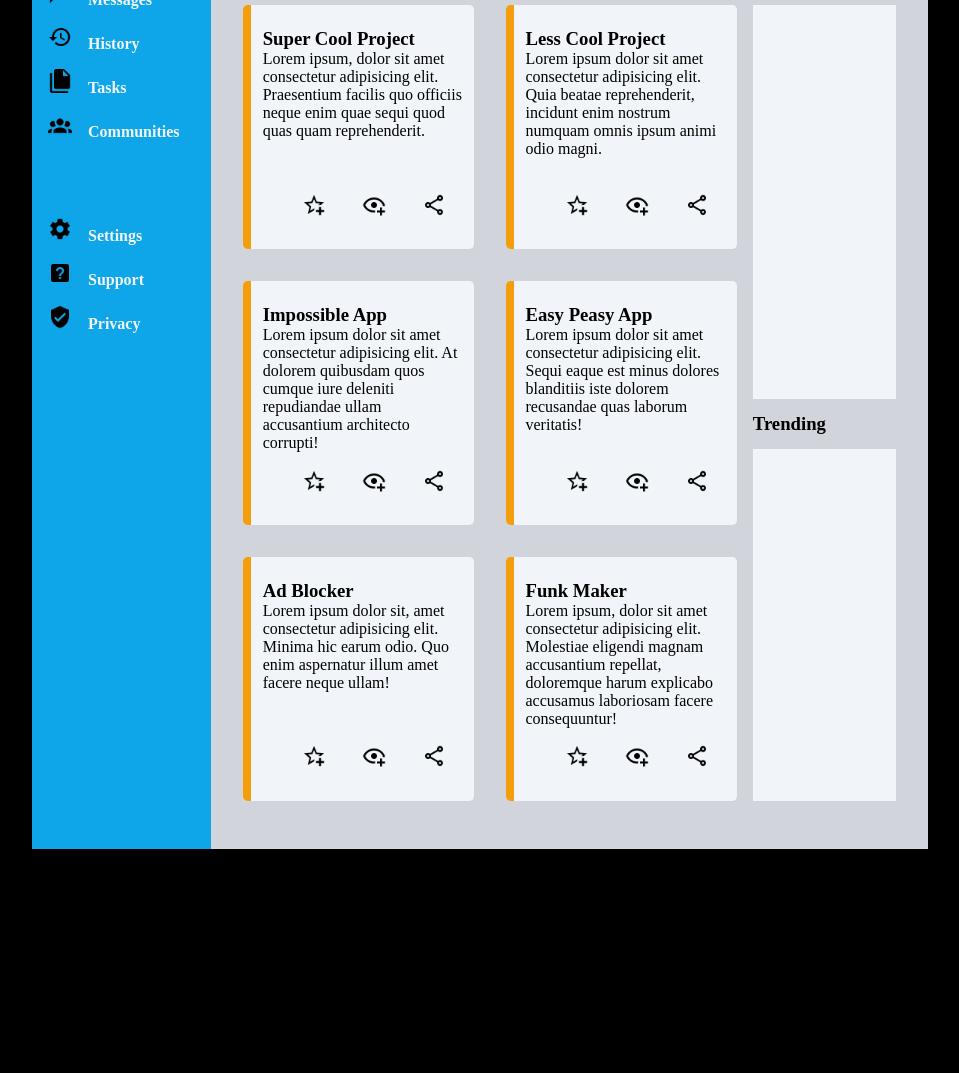
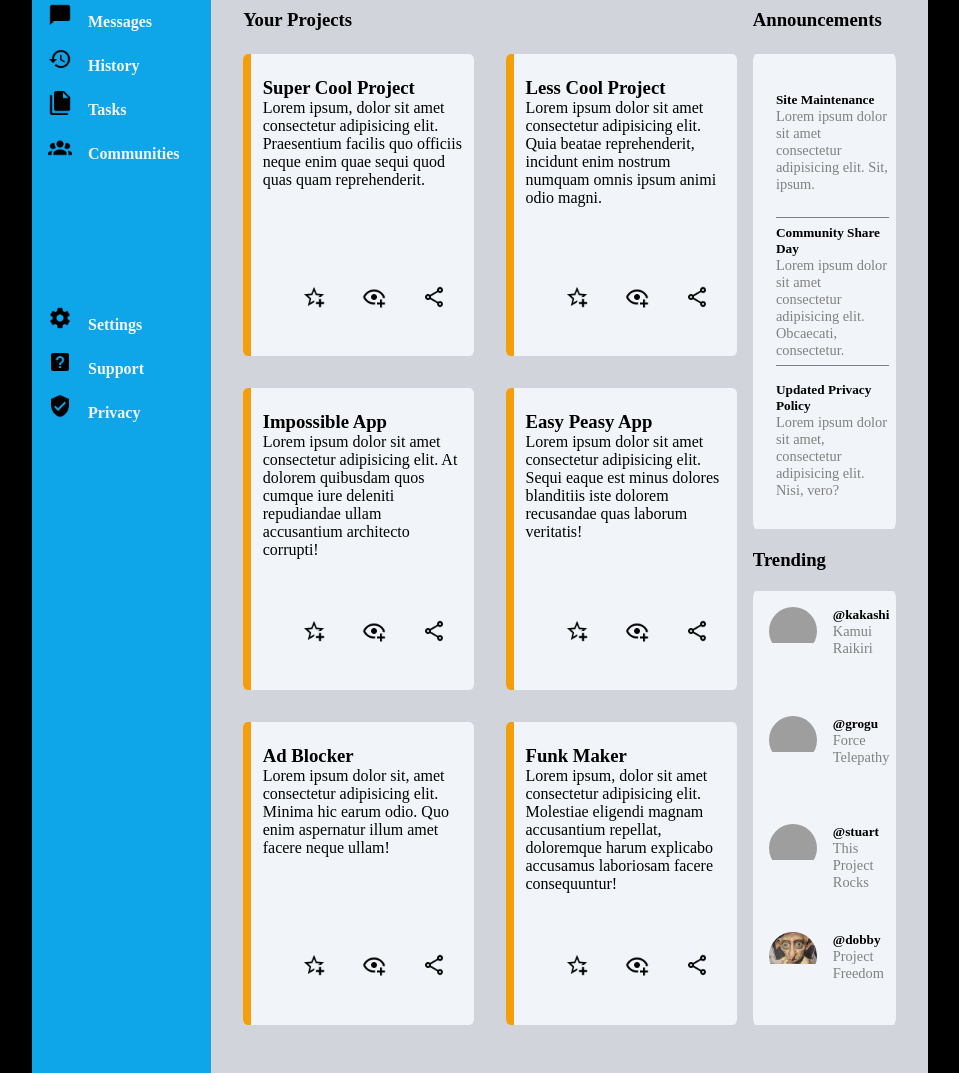
Before and after one commit to meckgale/dashBoardFresh, a plain HTML site: page freshStart/index.html in a window 1280 px wide. Shown: the part 231-1304 px from the top of the page, without its empty margins (160-1119 px from the left). Before the commit the page ends 1080 px from the top, so only its background shows below. Drawn offline with Linux system fonts and the light colour scheme; grey boxes are pictures that could not be loaded.

Commit message:
project is completed. Profile pictures should be edited.

```diff
--- a/freshStart/index.html
+++ b/freshStart/index.html
@@ -126,13 +126,55 @@
                     <div class="headline_top">
                         <h3>Announcements</h3>
                     </div>
-                    <div class="content1"></div>
+                    <div class="content1">
+                        <div>
+                            <h5>Site Maintenance</h5>
+                            <p class="anno_text">Lorem ipsum dolor sit amet consectetur adipisicing elit. Sit, ipsum.</p>
+                        </div>
+                        <div>
+                            <h5>Community Share Day</h5>
+                            <p class="anno_text">Lorem ipsum dolor sit amet consectetur adipisicing elit. Obcaecati, consectetur.</p>
+                        </div>
+                        <div>
+                            <h5>Updated Privacy Policy</h5>
+                            <p class="anno_text">Lorem ipsum dolor sit amet, consectetur adipisicing elit. Nisi, vero?</p>
+                        </div>
+                    </div>
                 </div>
                 <div class="bottom">
                     <div class="headline_bottom">
                         <h3>Trending</h3>
                     </div>
-                    <div class="content2"></div>
+                    <div class="content2">
+                        <div class="trend_div">
+                            <div class="trend_picture"><span class="profile_kakashi picture"></span></div>
+                            <div class="trend_text">
+                                <h5>@kakashi</h5>
+                                <p>Kamui Raikiri</p>
+                            </div>
+                        </div>
+                        <div class="trend_div">
+                            <div class="trend_picture"><span class="profile_grogu picture"></span></div>
+                            <div class="trend_text">
+                                <h5>@grogu</h5>
+                                <p>Force Telepathy</p>
+                            </div>
+                        </div>
+                        <div class="trend_div">
+                            <div class="trend_picture"><span class="profile_stuart picture"></span></div>
+                            <div class="trend_text">
+                                <h5>@stuart</h5>
+                                <p>This Project Rocks</p>
+                            </div>
+                        </div>
+                        <div class="trend_div">
+                            <div class="trend_picture"><span class="profile_dobby picture"></span></div>
+                            <div class="trend_text">
+                                <h5>@dobby</h5>
+                                <p>Project Freedom</p>
+                            </div>
+                        </div>
+                    </div>
                 </div>
             </div>
         </div>
--- a/freshStart/style.css
+++ b/freshStart/style.css
@@ -51,7 +51,7 @@ li {
 
 .search {
     display: grid;
-    grid-template-columns: 1fr 5fr 1fr 1fr 2fr ;
+    grid-template-columns: 1fr 7fr 1fr 1fr 2fr ;
     margin-right: 2rem;
 }
 
@@ -189,7 +189,7 @@ input {
 
 .buttons {
     display: grid;
-    grid-template-columns: 1fr 4fr 1fr 1fr 1fr;
+    grid-template-columns: 1fr 5fr 1fr 1fr 1fr;
     margin-right: 2rem;
     gap: 1rem;
 }
@@ -234,6 +234,8 @@ input {
     padding: 0.5rem 1rem 0.5rem 1rem;
     border-radius: 2rem;
     display: inline-block;
+    width: 6rem;
+    height: 2.5rem;
 }
 
 .headline {
@@ -289,12 +291,79 @@ input {
 
 .content1 {
     background-color: var(--white);
+    border-radius: 2%;
+    box-sizing: border-box;
+    padding: 10% 5% 10% 5%;
+    display: grid;
+    grid-template-rows: 1fr 1fr 1fr;
+    align-items: center;
 }
 
 .content2 {
     background-color: var(--white);
+    border-radius: 2%;
+    display: grid;
+    grid-template-rows: 1fr 1fr 1fr 1fr;
 }
 
 .headline_top, .headline_bottom {
     align-self: center;
 }
+
+.anno_text {
+    font-size: 0.9rem;
+    color: gray;
+}
+
+.content1 > div {
+    margin-left: 1rem;
+}
+
+.content1 > div:nth-child(2) {
+    border-top: 0.2rem solid gray;
+    border-bottom: 0.2rem solid gray;
+    border-width: thin;
+    padding: 5% 0 5% 0;
+}
+
+.trend_div {
+    display: grid;
+    grid-template-columns: 1fr 3fr;
+}
+
+.picture {
+    display: inline-block;
+    width: 3rem;
+    height: 3rem;
+    background-repeat: no-repeat;
+    background-size: contain;
+    border-radius: 50%;
+    margin-left: 1rem;
+    margin-top: 1rem;
+}
+
+.trend_text {
+    margin-left: 1rem;
+    margin-top: 1rem;
+}
+
+.profile_kakashi {
+    background-image: url(pictures/kakashi.png);
+}
+
+.profile_grogu {
+    background-image: url(pictures/grogu.png);
+}
+
+.profile_stuart {
+    background-image: url(pictures/profile_picture.png);
+}
+
+.profile_dobby {
+    background-image: url(pictures/dobby.png);
+}
+
+.trend_text > p {
+    font-size: 0.9rem;
+    color: gray;
+}
```
Also changed, not shown: freshStart/pictures/batman.png (added), freshStart/pictures/dobby.png (added), 2 other files.
